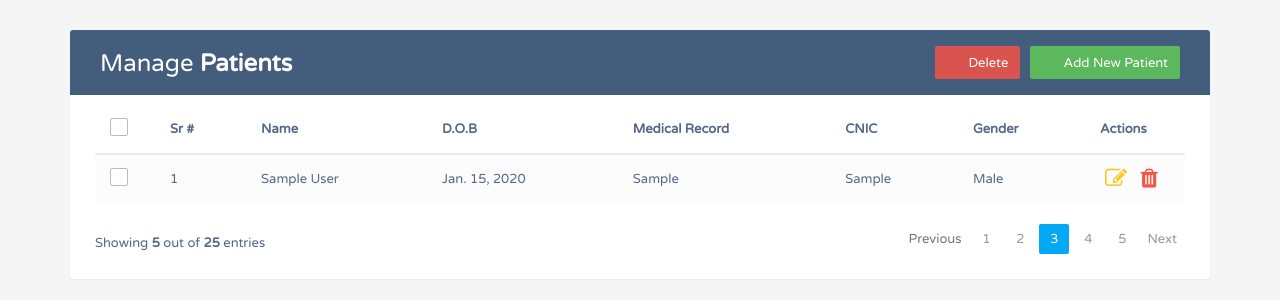
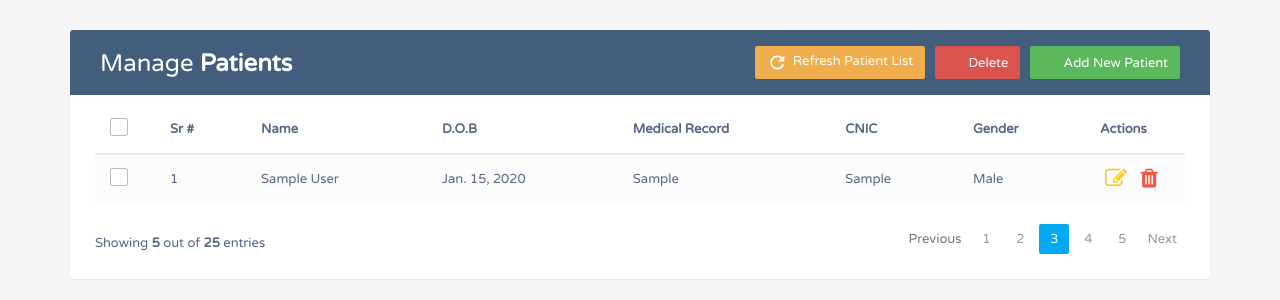
Before and after one commit to mansoorazziz/HospitalWebApp, a Django app: page /patients/ in a window 1280 px wide. Shown: the top 300 px of the page. Run offline with Django 4.2, Linux system fonts and the light colour scheme; tables that the repository leaves empty hold one stand-in row (values such as "Sample post"); some libraries are stand-ins or nearby versions.

Commit message:
aded refreshed patient list

```diff
--- a/patients/models.py
+++ b/patients/models.py
@@ -17,3 +17,21 @@ class Patient(models.Model):
 
     def __str__(self):
         return f"{self.first_name} {self.last_name}"
+
+class ArchivedPatient(models.Model):
+    GENDER_CHOICES = [
+        ('M', 'Male'),
+        ('F', 'Female'),
+        ('O', 'Other'),
+    ]
+
+    serial_no = models.IntegerField()
+    first_name = models.CharField(max_length=100)
+    last_name = models.CharField(max_length=100)
+    date_of_birth = models.DateField()
+    medical_record = models.TextField()
+    cnic_no = models.CharField(max_length=15)
+    gender = models.CharField(max_length=1, choices=GENDER_CHOICES)
+
+    def __str__(self):
+        return f"Archived: {self.first_name} {self.last_name}"
--- a/patients/templates/patients/patient_list.html
+++ b/patients/templates/patients/patient_list.html
@@ -23,6 +23,7 @@
 					<div class="col-sm-6">
 						<a href="#addDoctorModal" class="btn btn-success" data-toggle="modal"><i class="material-icons">&#xE147;</i> <span>Add New Patient</span></a>
 						<a href="#deleteEmployeeModal" class="btn btn-danger" data-toggle="modal"><i class="material-icons">&#xE15C;</i> <span>Delete</span></a>
+						<button id="refresh-patient-list-btn" class="btn btn-warning"><i class="material-icons">refresh</i>Refresh Patient List</button>
 					</div>
                 </div>
             </div>
@@ -473,3 +474,24 @@
 	});
 });
 </script>
+
+<script>
+	$(document).ready(function() {
+		$('#refresh-patient-list-btn').click(function() {
+			$.ajax({
+				url: '{% url "refresh_patient_list" %}',
+				type: 'POST',
+				data: {
+					'csrfmiddlewaretoken': '{{ csrf_token }}'
+				},
+				success: function(response) {
+					alert(response.message);
+					location.reload();  // Reload the page to update the list
+				},
+				error: function(response) {
+					alert('Error: ' + response.responseJSON.error);
+				}
+			});
+		});
+	});
+</script>
--- a/patients/urls.py
+++ b/patients/urls.py
@@ -6,4 +6,5 @@ urlpatterns = [
     path('patients/add/', views.add_patient, name='add_patient'),
     path('patients/edit/<int:serial_no>/', views.edit_patient, name='edit_patient'),
     path('patients/delete/<int:serial_no>/', views.delete_patient, name='delete_patient'),
+    path('refresh_patient_list/', views.refresh_patient_list, name='refresh_patient_list'), # Added this line
 ]
--- a/patients/views.py
+++ b/patients/views.py
@@ -1,6 +1,7 @@
 from django.shortcuts import render, redirect, get_object_or_404
+from django.http import JsonResponse
 from .forms import PatientForm
-from .models import Patient
+from .models import Patient, ArchivedPatient
 
 # Adding new Patients
 def add_patient(request):
@@ -37,3 +38,24 @@ def edit_patient(request, serial_no):
     else:
         form = PatientForm(instance=patient)
     return render(request, 'patients/edit_patient.html', {'form': form, 'patient': patient})
+
+# Refresh Patient List
+def refresh_patient_list(request):
+    if request.method == 'POST':
+        # Archive current patient list
+        patients = Patient.objects.all()
+        for patient in patients:
+            ArchivedPatient.objects.create(
+                serial_no=patient.serial_no,
+                first_name=patient.first_name,
+                last_name=patient.last_name,
+                date_of_birth=patient.date_of_birth,
+                medical_record=patient.medical_record,
+                cnic_no=patient.cnic_no,
+                gender=patient.gender
+            )
+        # Clear the patient list
+        Patient.objects.all().delete()
+        return JsonResponse({'message': 'Patient list refreshed successfully!'})
+    else:
+        return JsonResponse({'error': 'Invalid request'}, status=400)
```
Also changed, not shown: db.sqlite3, patients/migrations/0002_archivedpatient.py (added).
